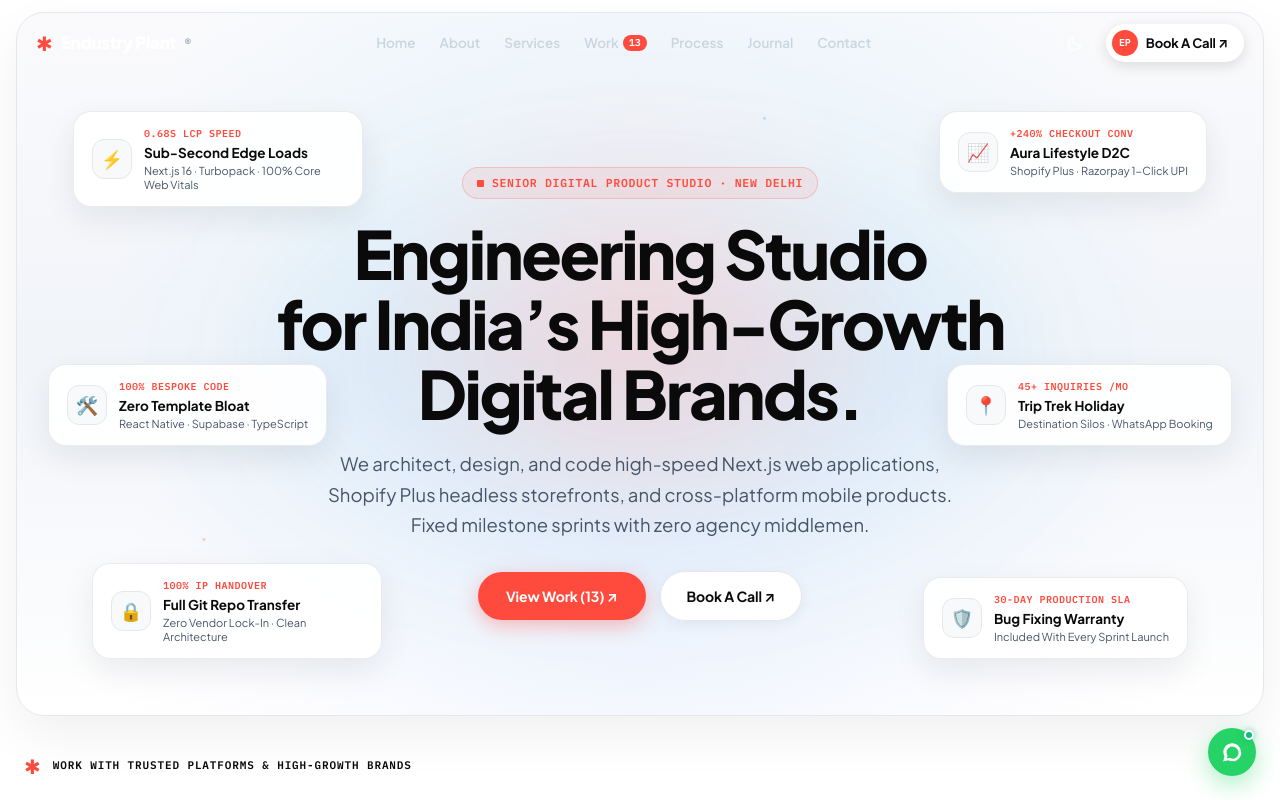
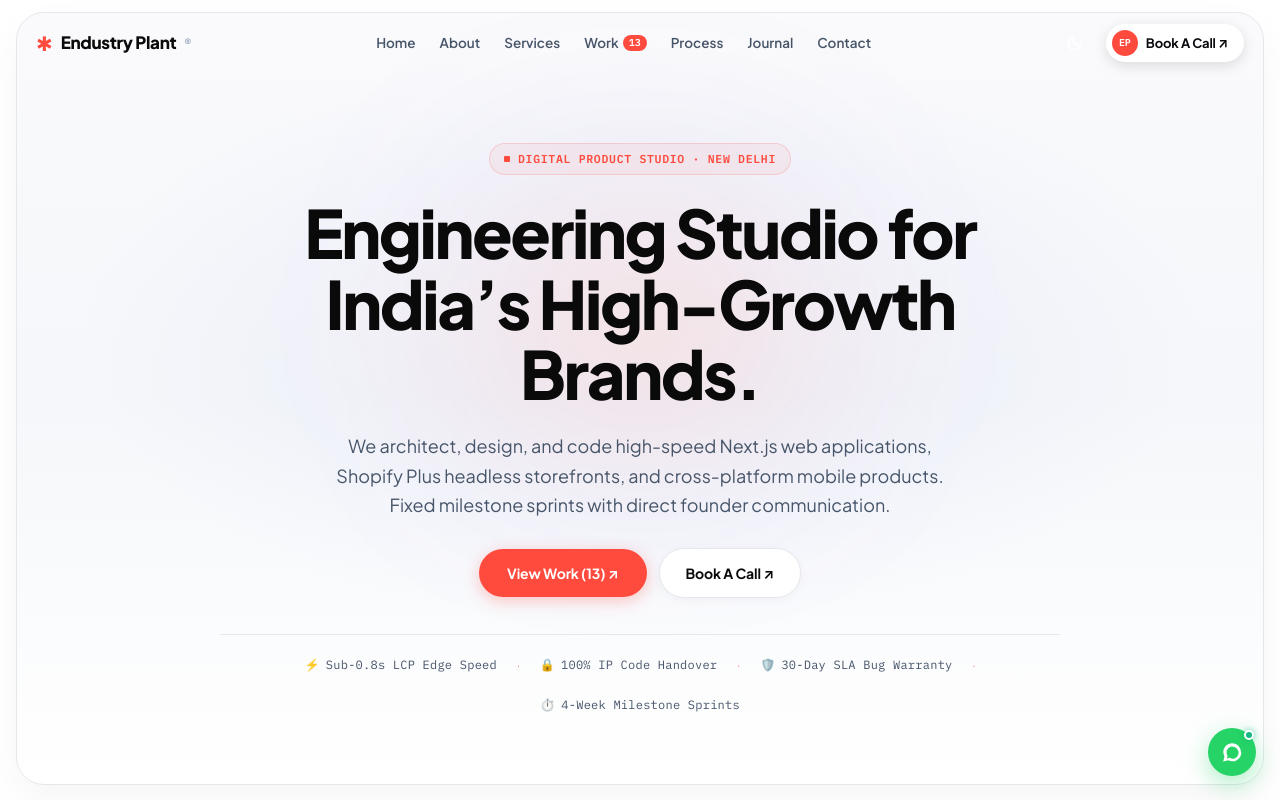
Before and after one commit to nirbhaysagar/endustryplant, a Next.js app: page / in a window 1280 px wide. Shown: the top 800 px of the page. Built offline with nearby package versions, Linux system fonts and the light colour scheme.

Commit message:
feat(hero): streamline hero section with minimal typography, spacious layout, and quiet proof bar

```diff
--- a/src/components/Hero.module.css
+++ b/src/components/Hero.module.css
@@ -6,7 +6,7 @@
 
 .heroCard {
   border-radius: var(--radius-hero);
-  min-height: 88vh;
+  min-height: 80vh;
   position: relative;
   overflow: hidden;
   display: flex;
@@ -14,71 +14,52 @@
   align-items: center;
   justify-content: center;
   text-align: center;
-  padding: 140px 32px 80px;
+  padding: 130px 28px 70px;
   background:
-    radial-gradient(circle at 50% 40%, rgba(255, 75, 62, 0.08) 0%, rgba(56, 189, 248, 0.05) 35%, transparent 70%),
-    radial-gradient(ellipse at 50% 85%, rgba(99, 102, 241, 0.05) 0%, transparent 60%),
-    linear-gradient(180deg, #FAFAFC 0%, #F1F4F9 50%, #FFFFFF 100%);
+    radial-gradient(ellipse 65% 55% at 50% 42%, rgba(255, 75, 62, 0.06) 0%, rgba(99, 102, 241, 0.03) 45%, transparent 70%),
+    linear-gradient(180deg, #FAFAFC 0%, #F5F7FA 50%, #FFFFFF 100%);
   border: 1px solid var(--border);
-  box-shadow: 0 20px 50px rgba(0, 0, 0, 0.06);
+  box-shadow: 0 16px 40px rgba(0, 0, 0, 0.04);
   transition: background 0.3s ease, border-color 0.3s ease;
 }
 
 /* ─── PERPLEXITY × CARBON ATMOSPHERIC DEPTH (DARK THEME) ─── */
 :global([data-theme='dark']) .heroCard {
   background:
-    radial-gradient(circle at 50% 38%, rgba(255, 75, 62, 0.16) 0%, rgba(14, 165, 233, 0.1) 32%, transparent 68%),
-    radial-gradient(ellipse at 50% 85%, rgba(99, 102, 241, 0.1) 0%, transparent 60%),
-    radial-gradient(circle at 20% 20%, rgba(255, 255, 255, 0.03) 0%, transparent 40%),
-    radial-gradient(circle at 80% 20%, rgba(255, 255, 255, 0.03) 0%, transparent 40%),
-    linear-gradient(180deg, #07070A 0%, #0A0E18 50%, #06070B 100%);
+    radial-gradient(ellipse 70% 55% at 50% 38%, rgba(255, 75, 62, 0.12) 0%, rgba(99, 102, 241, 0.08) 35%, rgba(14, 165, 233, 0.03) 55%, transparent 75%),
+    linear-gradient(180deg, #07070A 0%, #0A0D15 50%, #060709 100%);
   border-color: rgba(255, 255, 255, 0.08);
-  box-shadow: 0 24px 64px rgba(0, 0, 0, 0.6), inset 0 1px 0 rgba(255, 255, 255, 0.06);
+  box-shadow: 0 20px 60px rgba(0, 0, 0, 0.5), inset 0 1px 0 rgba(255, 255, 255, 0.05);
 }
 
-/* ─── LIGHT BEAMS & WARP SPEED STREAKS (PERPLEXITY × CARBON) ─── */
-.atmosphericRays {
+/* Subtle ambient core glow behind typography */
+.ambientGlow {
   position: absolute;
-  inset: 0;
-  pointer-events: none;
-  background-image:
-    radial-gradient(1.5px 1.5px at 25% 30%, rgba(255, 255, 255, 0.4) 50%, transparent 100%),
-    radial-gradient(1.5px 1.5px at 75% 25%, rgba(255, 255, 255, 0.35) 50%, transparent 100%),
-    radial-gradient(1px 1px at 40% 70%, rgba(255, 255, 255, 0.3) 50%, transparent 100%),
-    radial-gradient(1.5px 1.5px at 85% 65%, rgba(255, 255, 255, 0.25) 50%, transparent 100%),
-    radial-gradient(2px 2px at 15% 75%, rgba(255, 75, 62, 0.4) 50%, transparent 100%),
-    radial-gradient(2px 2px at 60% 15%, rgba(14, 165, 233, 0.4) 50%, transparent 100%);
-  background-repeat: no-repeat;
-  opacity: 0.65;
-}
-
-:global([data-theme='dark']) .atmosphericRays {
-  opacity: 0.85;
-}
-
-.speedStreaks {
-  position: absolute;
-  top: 15%;
+  top: 30%;
   left: 50%;
-  transform: translateX(-50%);
-  width: 900px;
-  height: 480px;
-  background: radial-gradient(ellipse at 50% 50%, rgba(255, 75, 62, 0.12) 0%, rgba(56, 189, 248, 0.06) 45%, transparent 70%);
-  filter: blur(60px);
+  transform: translate(-50%, -30%);
+  width: 680px;
+  height: 380px;
+  background: radial-gradient(circle, rgba(255, 75, 62, 0.08) 0%, rgba(99, 102, 241, 0.04) 50%, transparent 70%);
+  filter: blur(80px);
   pointer-events: none;
   z-index: 1;
 }
 
-/* ─── CENTER STAGE MONOLITH ─── */
+:global([data-theme='dark']) .ambientGlow {
+  background: radial-gradient(circle, rgba(255, 75, 62, 0.14) 0%, rgba(59, 130, 246, 0.07) 50%, transparent 70%);
+}
+
+/* ─── CENTER STAGE CONTENT ─── */
 .heroContent {
   position: relative;
-  z-index: 3;
-  max-width: 860px;
+  z-index: 2;
+  max-width: 840px;
   margin: 0 auto;
   display: flex;
   flex-direction: column;
   align-items: center;
-  gap: 20px;
+  gap: 22px;
 }
 
 .eyebrowBadge {
@@ -87,28 +68,34 @@
   gap: 8px;
   padding: 6px 14px;
   border-radius: 9999px;
-  background: rgba(255, 75, 62, 0.08);
-  border: 1px solid rgba(255, 75, 62, 0.22);
+  background: rgba(255, 75, 62, 0.06);
+  border: 1px solid rgba(255, 75, 62, 0.18);
   color: var(--coral);
   font-family: var(--font-mono);
   font-size: 11.5px;
-  font-weight: 700;
+  font-weight: 600;
   letter-spacing: 0.06em;
   text-transform: uppercase;
-  backdrop-filter: blur(8px);
+  backdrop-filter: blur(6px);
+}
+
+:global([data-theme='dark']) .eyebrowBadge {
+  background: rgba(255, 75, 62, 0.1);
+  border-color: rgba(255, 75, 62, 0.25);
+  color: #FFA59E;
 }
 
 .coralSquare {
-  width: 7px;
-  height: 7px;
+  width: 6px;
+  height: 6px;
   background: var(--coral);
   border-radius: 1px;
 }
 
 .headline {
-  font-size: clamp(40px, 5.2vw, 76px);
+  font-size: clamp(38px, 5.2vw, 72px);
   font-weight: 800;
-  line-height: 1.05;
+  line-height: 1.06;
   letter-spacing: -0.035em;
   color: var(--text-primary);
   max-width: 820px;
@@ -116,18 +103,18 @@
 
 :global([data-theme='dark']) .headline {
   color: #FFFFFF;
-  text-shadow: 0 4px 24px rgba(0, 0, 0, 0.6);
+  text-shadow: 0 4px 20px rgba(0, 0, 0, 0.5);
 }
 
 .subheadline {
-  font-size: clamp(16px, 1.8vw, 18.5px);
+  font-size: clamp(15.5px, 1.6vw, 18px);
   line-height: 1.65;
   color: var(--text-secondary);
-  max-width: 640px;
+  max-width: 620px;
 }
 
 :global([data-theme='dark']) .subheadline {
-  color: #A0ABBA;
+  color: #94A3B8;
 }
 
 /* ─── CALL TO ACTION BUTTONS ─── */
@@ -135,9 +122,9 @@
   display: flex;
   align-items: center;
   justify-content: center;
-  gap: 14px;
+  gap: 12px;
   flex-wrap: wrap;
-  margin-top: 10px;
+  margin-top: 6px;
 }
 
 .coralBtn {
@@ -153,13 +140,13 @@
   align-items: center;
   gap: 6px;
   transition: all 0.2s ease;
-  box-shadow: 0 6px 20px rgba(255, 75, 62, 0.35);
+  box-shadow: 0 4px 16px rgba(255, 75, 62, 0.3);
 }
 
 .coralBtn:hover {
   background: var(--coral-hover);
   transform: translateY(-2px);
-  box-shadow: 0 8px 26px rgba(255, 75, 62, 0.5);
+  box-shadow: 0 6px 22px rgba(255, 75, 62, 0.45);
 }
 
 .whiteBtn {
@@ -176,12 +163,12 @@
   align-items: center;
   gap: 6px;
   transition: all 0.2s ease;
-  box-shadow: 0 4px 14px rgba(0, 0, 0, 0.05);
+  box-shadow: 0 2px 8px rgba(0, 0, 0, 0.04);
 }
 
 :global([data-theme='dark']) .whiteBtn {
-  background: rgba(255, 255, 255, 0.08);
-  border-color: rgba(255, 255, 255, 0.14);
+  background: rgba(255, 255, 255, 0.06);
+  border-color: rgba(255, 255, 255, 0.12);
   color: #FFFFFF;
 }
 
@@ -191,175 +178,48 @@
   transform: translateY(-2px);
 }
 
-/* ─── FLOATING PROOF ARTIFACT CARDS (UMI-INSPIRED ORBIT) ─── */
-.orbitContainer {
-  position: absolute;
-  inset: 0;
-  pointer-events: none;
-  z-index: 2;
-}
-
-.floatingCard {
-  position: absolute;
-  pointer-events: auto;
-  background: rgba(255, 255, 255, 0.92);
-  backdrop-filter: blur(14px);
-  -webkit-backdrop-filter: blur(14px);
-  border: 1px solid rgba(0, 0, 0, 0.08);
-  border-radius: 18px;
-  padding: 14px 18px;
-  box-shadow: 0 12px 32px rgba(15, 23, 42, 0.08);
-  display: flex;
-  align-items: center;
-  gap: 12px;
-  transition: transform 0.25s ease, box-shadow 0.25s ease, border-color 0.25s ease;
-  text-align: left;
-  user-select: none;
-  max-width: 290px;
-}
-
-:global([data-theme='dark']) .floatingCard {
-  background: rgba(17, 19, 28, 0.84);
-  border-color: rgba(255, 255, 255, 0.1);
-  box-shadow: 0 16px 40px rgba(0, 0, 0, 0.55), inset 0 1px 0 rgba(255, 255, 255, 0.08);
-}
-
-.floatingCard:hover {
-  transform: translateY(-6px) scale(1.02) !important;
-  border-color: var(--coral);
-  box-shadow: 0 18px 44px rgba(255, 75, 62, 0.18);
-}
-
-/* Individual Float Positions & Staggered Animations */
-.cardTopLeft {
-  top: 14%;
-  left: 4.5%;
-  animation: floatSlowA 6s ease-in-out infinite;
-}
-
-.cardTopRight {
-  top: 14%;
-  right: 4.5%;
-  animation: floatSlowB 6.5s ease-in-out infinite 0.8s;
-}
-
-.cardMidLeft {
-  top: 50%;
-  left: 2.5%;
-  animation: floatSlowC 7s ease-in-out infinite 1.5s;
-}
-
-.cardMidRight {
-  top: 50%;
-  right: 2.5%;
-  animation: floatSlowA 6.8s ease-in-out infinite 1.2s;
-}
-
-.cardBottomLeft {
-  bottom: 8%;
-  left: 6%;
-  animation: floatSlowB 6.2s ease-in-out infinite 2s;
-}
-
-.cardBottomRight {
-  bottom: 8%;
-  right: 6%;
-  animation: floatSlowC 7.2s ease-in-out infinite 0.5s;
-}
-
-/* Gentle 2.5D Float Keyframes */
-@keyframes floatSlowA {
-  0%, 100% {
-    transform: translateY(0px) rotate(0deg);
-  }
-  50% {
-    transform: translateY(-10px) rotate(0.4deg);
-  }
-}
-
-@keyframes floatSlowB {
-  0%, 100% {
-    transform: translateY(0px) rotate(0deg);
-  }
-  50% {
-    transform: translateY(-12px) rotate(-0.5deg);
-  }
-}
-
-@keyframes floatSlowC {
-  0%, 100% {
-    transform: translateY(0px) rotate(0deg);
-  }
-  50% {
-    transform: translateY(-9px) rotate(0.3deg);
-  }
-}
-
-/* Card Inner Typography */
-.cardIconBox {
-  width: 40px;
-  height: 40px;
-  border-radius: 12px;
-  background: var(--bg-subtle);
-  border: 1px solid var(--border);
+/* ─── MINIMAL PROOF ROW (CLEAN, QUIET, HIGH-SIGNAL) ─── */
+.proofPillRow {
   display: flex;
   align-items: center;
   justify-content: center;
-  font-size: 18px;
-  flex-shrink: 0;
+  gap: 20px;
+  flex-wrap: wrap;
+  margin-top: 14px;
+  padding-top: 20px;
+  border-top: 1px solid var(--border);
+  width: 100%;
+  max-width: 860px;
 }
 
-:global([data-theme='dark']) .cardIconBox {
-  background: #161925;
-  border-color: #262C3E;
+:global([data-theme='dark']) .proofPillRow {
+  border-color: rgba(255, 255, 255, 0.08);
 }
 
-.cardDetails {
-  display: flex;
-  flex-direction: column;
-  gap: 2px;
+.proofItem {
+  display: inline-flex;
+  align-items: center;
+  gap: 6px;
+  font-family: var(--font-mono);
+  font-size: 12px;
+  color: var(--text-secondary);
+  letter-spacing: 0.02em;
 }
 
-.cardBadge {
-  font-family: var(--font-mono);
-  font-size: 10px;
-  font-weight: 700;
-  text-transform: uppercase;
-  letter-spacing: 0.05em;
-  color: var(--coral);
+:global([data-theme='dark']) .proofItem {
+  color: #94A3B8;
 }
 
-.cardTitle {
-  font-size: 13.5px;
-  font-weight: 700;
-  color: var(--text-primary);
-  line-height: 1.3;
+.proofDot {
+  color: var(--coral);
+  font-size: 10px;
 }
 
-:global([data-theme='dark']) .cardTitle {
-  color: #FFFFFF;
-}
-
-.cardSub {
-  font-size: 11px;
-  color: var(--text-secondary);
-  line-height: 1.3;
-}
-
-:global([data-theme='dark']) .cardSub {
-  color: #8E9BAE;
-}
-
-/* ─── MOBILE CAROUSEL RAIL (WHEN COLLAPSED ON MOBILE/TABLET) ─── */
-.mobileProofRail {
-  display: none;
-}
-
-/* ─── INFINITE MARQUEE STRIP (BELOW HERO) ─── */
+/* ─── INFINITE MOVING ICONS & BRANDS MARQUEE (BELOW HERO) ─── */
 .logoStrip {
   max-width: 1320px;
   margin: 0 auto;
-  padding: 40px 24px 50px;
+  padding: 36px 24px 44px;
   border-bottom: 1px solid var(--border);
   overflow: hidden;
 }
@@ -368,11 +228,11 @@
   display: flex;
   align-items: center;
   gap: 12px;
-  margin-bottom: 24px;
+  margin-bottom: 22px;
 }
 
 .starIcon {
-  font-size: 20px;
+  font-size: 18px;
   color: var(--coral);
   line-height: 1;
 }
@@ -396,7 +256,7 @@
 
 .marqueeTrack {
   display: flex;
-  gap: 20px;
+  gap: 18px;
   width: max-content;
   animation: marqueeScroll 36s linear infinite;
 }
@@ -455,64 +315,29 @@
 }
 
 /* ─── RESPONSIVE BEHAVIOR ─── */
-@media (max-width: 1200px) {
-  .floatingCard {
-    max-width: 240px;
-    padding: 10px 14px;
-  }
-  .cardTopLeft { left: 2%; }
-  .cardTopRight { right: 2%; }
-  .cardBottomLeft { left: 3%; }
-  .cardBottomRight { right: 3%; }
-}
-
-@media (max-width: 1024px) {
+@media (max-width: 900px) {
   .heroCard {
-    padding: 120px 20px 50px;
+    padding: 110px 20px 50px;
     min-height: auto;
   }
-  .orbitContainer {
-    display: none; /* Hide absolute floating orbit on tablet/mobile to avoid overlapping text */
+  .headline {
+    font-size: clamp(34px, 7vw, 48px);
   }
-  .headline {
-    font-size: clamp(34px, 6vw, 56px);
+  .subheadline {
+    font-size: 15px;
   }
-  .mobileProofRail {
-    display: flex;
+  .proofPillRow {
     gap: 12px;
-    overflow-x: auto;
-    padding: 24px 4px 8px;
-    width: 100%;
-    scroll-snap-type: x mandatory;
-    -webkit-overflow-scrolling: touch;
-    scrollbar-width: none;
-    margin-top: 20px;
+    font-size: 11.5px;
   }
-  .mobileProofRail::-webkit-scrollbar {
-    display: none;
-  }
-  .mobileProofCard {
-    flex: 0 0 260px;
-    scroll-snap-align: start;
-    background: var(--bg-card);
-    border: 1px solid var(--border);
-    border-radius: 16px;
-    padding: 14px;
-    display: flex;
-    align-items: center;
-    gap: 12px;
-    text-align: left;
-    box-shadow: var(--card-shadow);
-  }
-  :global([data-theme='dark']) .mobileProofCard {
-    background: #11131C;
-    border-color: #1E2230;
+  .logoStrip {
+    padding: 28px 16px 36px;
   }
 }
 
 @media (max-width: 640px) {
   .heroCard {
-    padding: 110px 16px 40px;
+    padding: 100px 16px 40px;
     border-radius: 20px;
   }
   .btnGroup {
@@ -523,7 +348,9 @@
     width: 100%;
     justify-content: center;
   }
-  .logoStrip {
-    padding: 28px 12px 36px;
+  .proofPillRow {
+    flex-direction: column;
+    gap: 8px;
+    align-items: center;
   }
 }
--- a/src/components/Hero.tsx
+++ b/src/components/Hero.tsx
@@ -30,7 +30,7 @@ const MARQUEE_ITEMS: MarqueeItem[] = [
         <path fill="#F25022" d="M1 1h10v10H1z"/>
         <path fill="#7FBA00" d="M13 1h10v10H13z"/>
         <path fill="#00A4EF" d="M1 13h10v10H1z"/>
-        <path fill="#FFB900" d="M13 13h10v10H13z"/>
+        <path fill="#FFB900" d="M13 13h10v10H1z"/>
       </svg>
     ),
   },
@@ -123,97 +123,30 @@ const MARQUEE_ITEMS: MarqueeItem[] = [
   },
 ];
 
-const PROOF_CARDS = [
-  {
-    id: 'speed',
-    posClass: styles.cardTopLeft,
-    icon: '⚡',
-    badge: '0.68s LCP Speed',
-    title: 'Sub-Second Edge Loads',
-    sub: 'Next.js 16 · Turbopack · 100% Core Web Vitals',
-  },
-  {
-    id: 'conv',
-    posClass: styles.cardTopRight,
-    icon: '📈',
-    badge: '+240% Checkout Conv',
-    title: 'Aura Lifestyle D2C',
-    sub: 'Shopify Plus · Razorpay 1-Click UPI',
-  },
-  {
-    id: 'stack',
-    posClass: styles.cardMidLeft,
-    icon: '🛠️',
-    badge: '100% Bespoke Code',
-    title: 'Zero Template Bloat',
-    sub: 'React Native · Supabase · TypeScript',
-  },
-  {
-    id: 'leads',
-    posClass: styles.cardMidRight,
-    icon: '📍',
-    badge: '45+ Inquiries /mo',
-    title: 'Trip Trek Holiday',
-    sub: 'Destination Silos · WhatsApp Booking',
-  },
-  {
-    id: 'ip',
-    posClass: styles.cardBottomLeft,
-    icon: '🔒',
-    badge: '100% IP Handover',
-    title: 'Full Git Repo Transfer',
-    sub: 'Zero Vendor Lock-In · Clean Architecture',
-  },
-  {
-    id: 'sla',
-    posClass: styles.cardBottomRight,
-    icon: '🛡️',
-    badge: '30-Day Production SLA',
-    title: 'Bug Fixing Warranty',
-    sub: 'Included With Every Sprint Launch',
-  },
-];
-
 export default function Hero() {
   return (
     <>
       <div className={styles.heroOuter}>
         <section className={styles.heroCard} id="hero">
-          {/* PERPLEXITY × CARBON ATMOSPHERIC RAYS & RADIAL SPEED STREAKS */}
-          <div className={styles.atmosphericRays} />
-          <div className={styles.speedStreaks} />
+          {/* SUBTLE AMBIENT RADIAL DEPTH */}
+          <div className={styles.ambientGlow} />
 
-          {/* UMI-INSPIRED 2.5D FLOATING PROOF ARTIFACTS (DESKTOP ORBIT) */}
-          <div className={styles.orbitContainer} aria-hidden="true">
-            {PROOF_CARDS.map((card) => (
-              <div key={card.id} className={`${styles.floatingCard} ${card.posClass}`}>
-                <div className={styles.cardIconBox}>{card.icon}</div>
-                <div className={styles.cardDetails}>
-                  <span className={styles.cardBadge}>{card.badge}</span>
-                  <strong className={styles.cardTitle}>{card.title}</strong>
-                  <span className={styles.cardSub}>{card.sub}</span>
-                </div>
-              </div>
-            ))}
-          </div>
-
-          {/* CENTER STAGE EDITORIAL MONOLITH */}
+          {/* CENTER STAGE MINIMAL MONOLITH */}
           <div className={styles.heroContent}>
             <div className={styles.eyebrowBadge}>
               <span className={styles.coralSquare} />
-              <span>Senior Digital Product Studio · New Delhi</span>
+              <span>Digital Product Studio · New Delhi</span>
             </div>
 
             <h1 className={styles.headline}>
-              Engineering Studio<br />
-              for India’s High-Growth<br />
-              Digital Brands.
+              Engineering Studio for<br />
+              India’s High-Growth Brands.
             </h1>
 
             <p className={styles.subheadline}>
               We architect, design, and code high-speed Next.js web applications,
               Shopify Plus headless storefronts, and cross-platform mobile products.
-              Fixed milestone sprints with zero agency middlemen.
+              Fixed milestone sprints with direct founder communication.
             </p>
 
             <div className={styles.btnGroup}>
@@ -225,18 +158,23 @@ export default function Hero() {
               </Link>
             </div>
 
-            {/* MOBILE PROOF RAIL (CLEAN HORIZONTAL CAROUSEL ON SMALL SCREENS) */}
-            <div className={styles.mobileProofRail}>
-              {PROOF_CARDS.map((card) => (
-                <div key={card.id} className={styles.mobileProofCard}>
-                  <div className={styles.cardIconBox}>{card.icon}</div>
-                  <div className={styles.cardDetails}>
-                    <span className={styles.cardBadge}>{card.badge}</span>
-                    <strong className={styles.cardTitle}>{card.title}</strong>
-                    <span className={styles.cardSub}>{card.sub}</span>
-                  </div>
-                </div>
-              ))}
+            {/* MINIMAL PROOF ROW (CLEAN, QUIET, NO IN-YOUR-FACE FLOATING NOISE) */}
+            <div className={styles.proofPillRow}>
+              <span className={styles.proofItem}>
+                <span>⚡</span> Sub-0.8s LCP Edge Speed
+              </span>
+              <span className={styles.proofDot}>·</span>
+              <span className={styles.proofItem}>
+                <span>🔒</span> 100% IP Code Handover
+              </span>
+              <span className={styles.proofDot}>·</span>
+              <span className={styles.proofItem}>
+                <span>🛡️</span> 30-Day SLA Bug Warranty
+              </span>
+              <span className={styles.proofDot}>·</span>
+              <span className={styles.proofItem}>
+                <span>⏱️</span> 4-Week Milestone Sprints
+              </span>
             </div>
           </div>
         </section>
--- a/src/components/Nav.module.css
+++ b/src/components/Nav.module.css
@@ -92,14 +92,14 @@
   vertical-align: super;
 }
 
-/* Home hero transparent override */
+/* Home hero nav adaptive styling */
 .heroNav .logoLink,
 .heroNav .logoTitle {
-  color: #FFFFFF;
+  color: var(--text-primary);
 }
 
 .heroNav .logoSup {
-  color: #94A3B8;
+  color: var(--text-muted);
 }
 
 .centerLinks {
@@ -125,10 +125,27 @@
 }
 
 .heroNav .navLink {
+  color: var(--text-secondary);
+}
+
+.heroNav .navLink:hover {
+  color: var(--text-primary);
+}
+
+:global([data-theme='dark']) .heroNav .logoLink,
+:global([data-theme='dark']) .heroNav .logoTitle {
+  color: #FFFFFF;
+}
+
+:global([data-theme='dark']) .heroNav .logoSup {
+  color: #94A3B8;
+}
+
+:global([data-theme='dark']) .heroNav .navLink {
   color: #CBD5E1;
 }
 
-.heroNav .navLink:hover {
+:global([data-theme='dark']) .heroNav .navLink:hover {
   color: #FFFFFF;
 }
 
```
Also changed, not shown: 1 other file (tests, documents, lock files or other folders).
